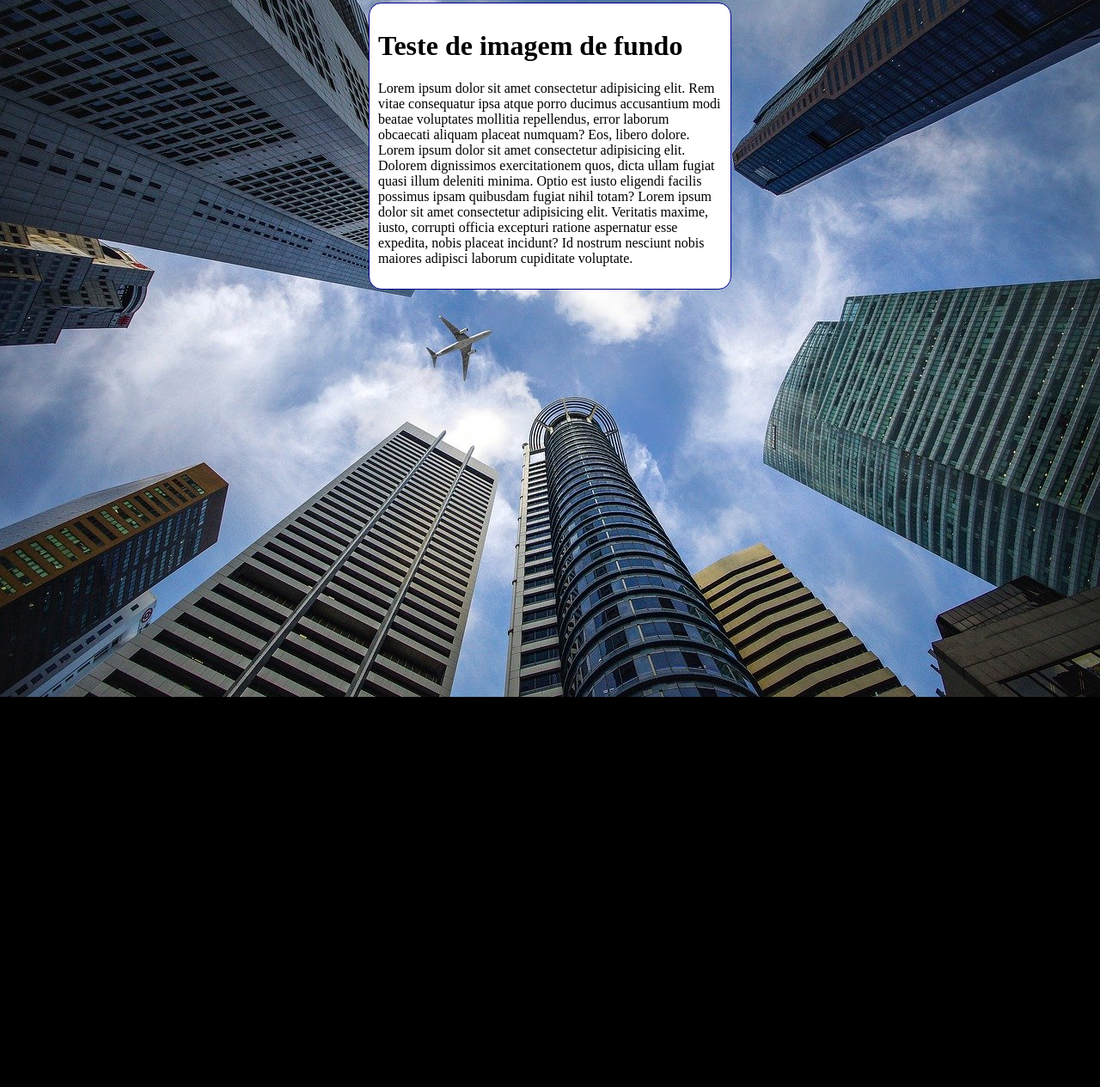
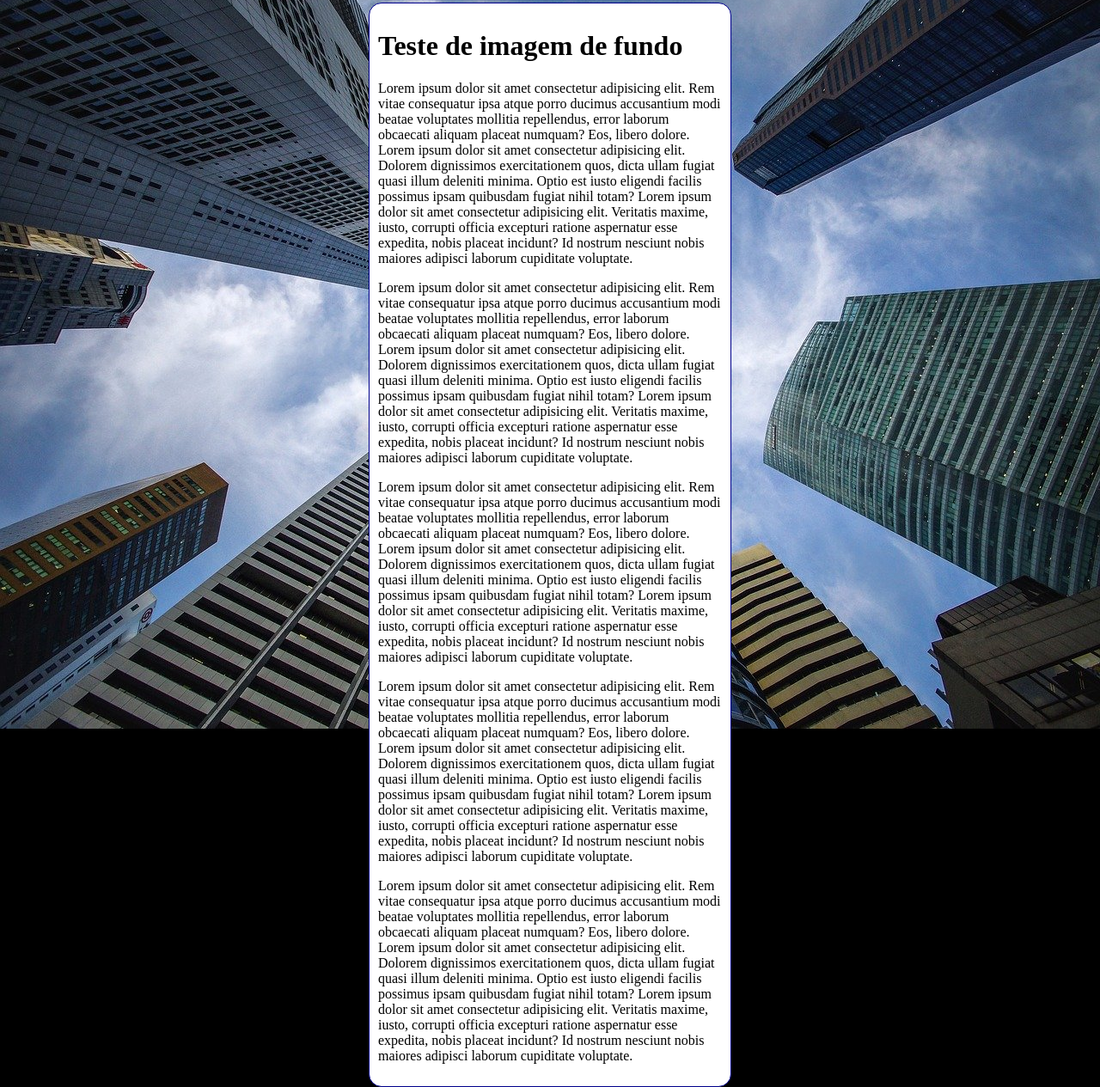
Before and after one commit to robsonsilper/html-css, a plain HTML site: page exercicios/ex022/fundo006.html in a window 1280 px wide. Shown: the part 5-1270 px from the top of the page at 86% size. Before the commit the page ends 816 px from the top, so only its background shows below. Drawn offline with Linux system fonts and the light colour scheme.

Commit message:
atualizei exercício 022

```diff
--- a/exercicios/ex022/fundo006.html
+++ b/exercicios/ex022/fundo006.html
@@ -29,6 +29,10 @@
     <main>
         <h1>Teste de imagem de fundo</h1>
         <p>Lorem ipsum dolor sit amet consectetur adipisicing elit. Rem vitae consequatur ipsa atque porro ducimus accusantium modi beatae voluptates mollitia repellendus, error laborum obcaecati aliquam placeat numquam? Eos, libero dolore. Lorem ipsum dolor sit amet consectetur adipisicing elit. Dolorem dignissimos exercitationem quos, dicta ullam fugiat quasi illum deleniti minima. Optio est iusto eligendi facilis possimus ipsam quibusdam fugiat nihil totam? Lorem ipsum dolor sit amet consectetur adipisicing elit. Veritatis maxime, iusto, corrupti officia excepturi ratione aspernatur esse expedita, nobis placeat incidunt? Id nostrum nesciunt nobis maiores adipisci laborum cupiditate voluptate.</p>
+        <p>Lorem ipsum dolor sit amet consectetur adipisicing elit. Rem vitae consequatur ipsa atque porro ducimus accusantium modi beatae voluptates mollitia repellendus, error laborum obcaecati aliquam placeat numquam? Eos, libero dolore. Lorem ipsum dolor sit amet consectetur adipisicing elit. Dolorem dignissimos exercitationem quos, dicta ullam fugiat quasi illum deleniti minima. Optio est iusto eligendi facilis possimus ipsam quibusdam fugiat nihil totam? Lorem ipsum dolor sit amet consectetur adipisicing elit. Veritatis maxime, iusto, corrupti officia excepturi ratione aspernatur esse expedita, nobis placeat incidunt? Id nostrum nesciunt nobis maiores adipisci laborum cupiditate voluptate.</p>
+        <p>Lorem ipsum dolor sit amet consectetur adipisicing elit. Rem vitae consequatur ipsa atque porro ducimus accusantium modi beatae voluptates mollitia repellendus, error laborum obcaecati aliquam placeat numquam? Eos, libero dolore. Lorem ipsum dolor sit amet consectetur adipisicing elit. Dolorem dignissimos exercitationem quos, dicta ullam fugiat quasi illum deleniti minima. Optio est iusto eligendi facilis possimus ipsam quibusdam fugiat nihil totam? Lorem ipsum dolor sit amet consectetur adipisicing elit. Veritatis maxime, iusto, corrupti officia excepturi ratione aspernatur esse expedita, nobis placeat incidunt? Id nostrum nesciunt nobis maiores adipisci laborum cupiditate voluptate.</p>
+        <p>Lorem ipsum dolor sit amet consectetur adipisicing elit. Rem vitae consequatur ipsa atque porro ducimus accusantium modi beatae voluptates mollitia repellendus, error laborum obcaecati aliquam placeat numquam? Eos, libero dolore. Lorem ipsum dolor sit amet consectetur adipisicing elit. Dolorem dignissimos exercitationem quos, dicta ullam fugiat quasi illum deleniti minima. Optio est iusto eligendi facilis possimus ipsam quibusdam fugiat nihil totam? Lorem ipsum dolor sit amet consectetur adipisicing elit. Veritatis maxime, iusto, corrupti officia excepturi ratione aspernatur esse expedita, nobis placeat incidunt? Id nostrum nesciunt nobis maiores adipisci laborum cupiditate voluptate.</p>
+        <p>Lorem ipsum dolor sit amet consectetur adipisicing elit. Rem vitae consequatur ipsa atque porro ducimus accusantium modi beatae voluptates mollitia repellendus, error laborum obcaecati aliquam placeat numquam? Eos, libero dolore. Lorem ipsum dolor sit amet consectetur adipisicing elit. Dolorem dignissimos exercitationem quos, dicta ullam fugiat quasi illum deleniti minima. Optio est iusto eligendi facilis possimus ipsam quibusdam fugiat nihil totam? Lorem ipsum dolor sit amet consectetur adipisicing elit. Veritatis maxime, iusto, corrupti officia excepturi ratione aspernatur esse expedita, nobis placeat incidunt? Id nostrum nesciunt nobis maiores adipisci laborum cupiditate voluptate.</p>
     </main>
 </body>
 </html>
```
